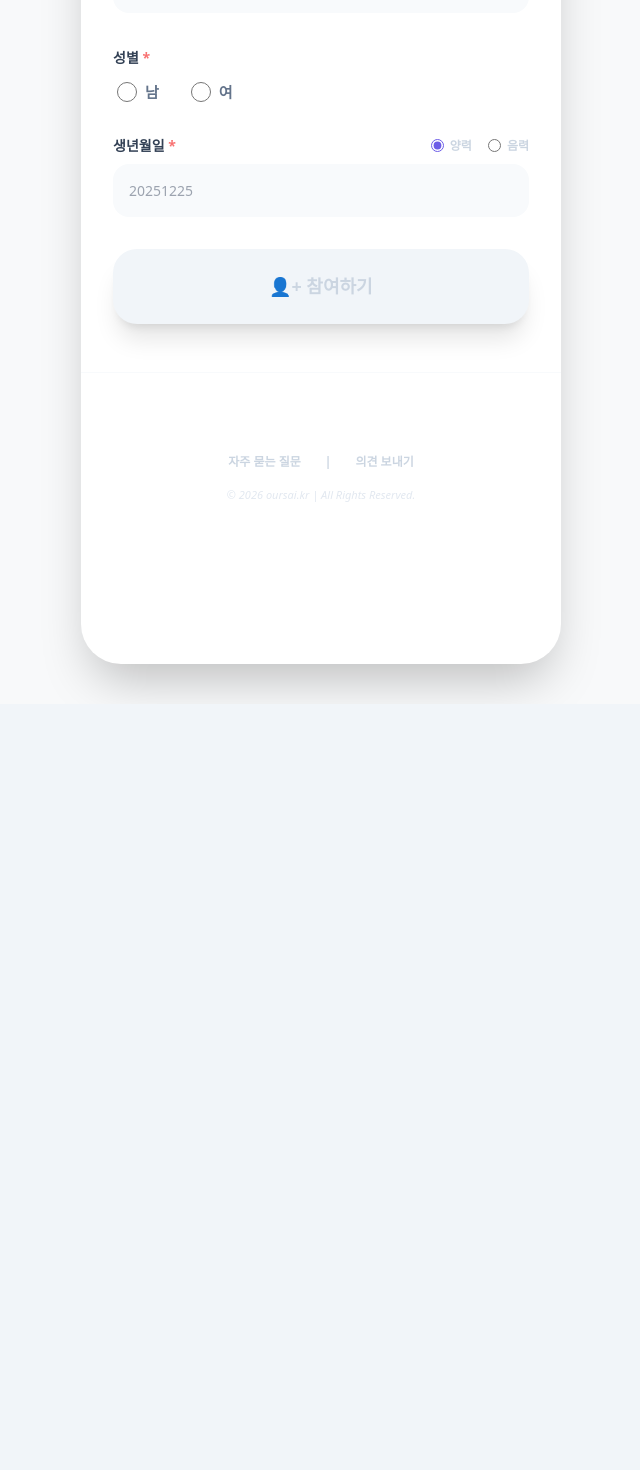
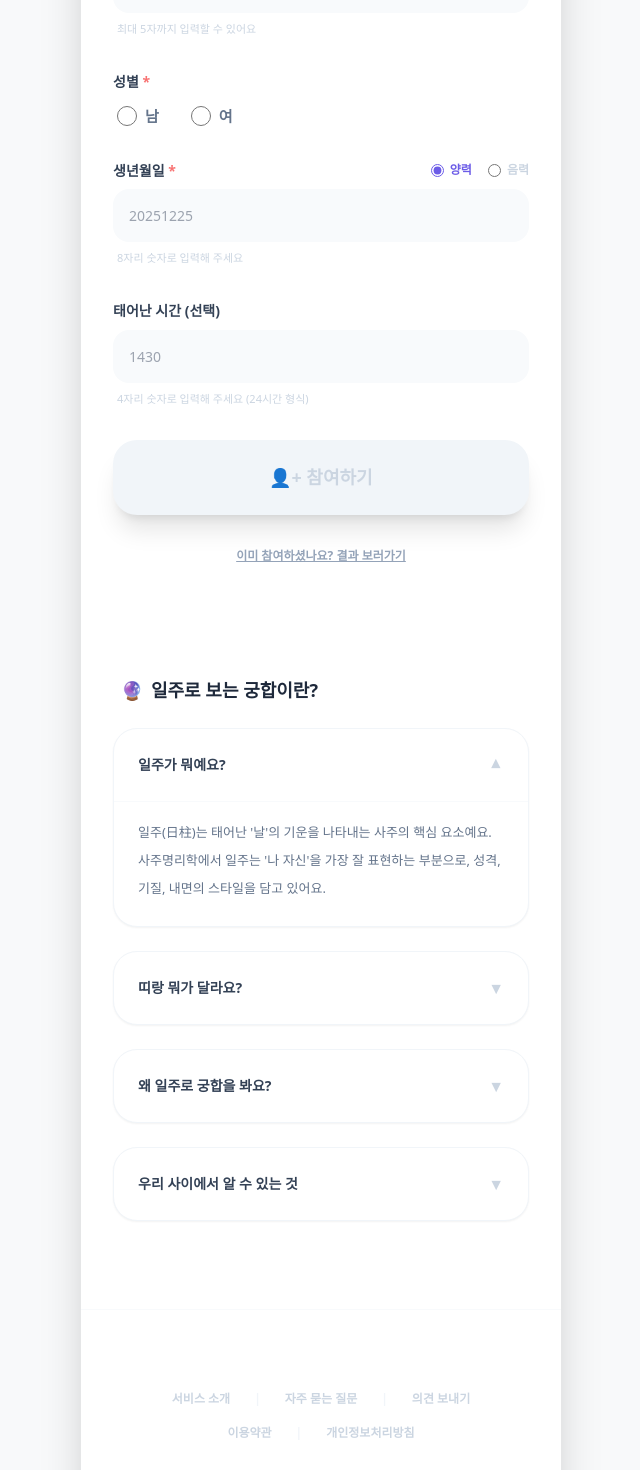
Before and after one commit to PLANB-John/oursai-web, a Next.js app: page /join in a window 1280 px wide. Shown: the part 340-1810 px from the top of the page, without its empty margins (319-959 px from the left). Before the commit the page ends 1044 px from the top, so only its background shows below. Built offline with nearby package versions, Linux system fonts and the light colour scheme.

Commit message:
Update join.js

```diff
--- a/pages/join.js
+++ b/pages/join.js
@@ -5,14 +5,16 @@ import { useRouter } from 'next/router';
 
 export default function JoinGroup() {
   const router = useRouter();
+  const [openAccordion, setOpenAccordion] = useState(0);
   const [formData, setFormData] = useState({
     userName: '',
     gender: '',
     calendar: '양력',
     birthDate: '',
-    birthTime: ''
+    birthTime: '' // 1. 태어난 시간 상태 추가
   });
 
+  // 필수 입력값 확인 (이름, 성별, 생년월일 8자)
   const isIljuVisible = formData.userName.trim().length > 0 &&
                         formData.gender !== '' &&
                         formData.birthDate.length === 8;
@@ -33,9 +35,13 @@ export default function JoinGroup() {
 
   return (
     <div className="min-h-screen bg-[#f8f9fa] flex justify-center items-start sm:py-10 font-sans text-slate-800">
-      <Head><title>모임 참여하기 | 우리 사이</title></Head>
+      <Head>
+        <title>모임 참여하기 | 우리 사이 (oursai.kr)</title>
+      </Head>
+
       <div className="w-full max-w-[480px] min-h-screen bg-white shadow-2xl flex flex-col relative overflow-hidden sm:rounded-[40px] pb-20">
 
+        {/* 상단 네비게이션 */}
         <div className="px-6 py-6 border-b border-slate-50 flex items-center">
           <button onClick={() => router.back()} className="text-[13px] text-slate-400 font-bold flex items-center gap-1">
             ‹ 모임으로 돌아가기
@@ -49,33 +55,94 @@ export default function JoinGroup() {
           </div>
 
           <section className="space-y-8 px-2">
+            {/* 이름 입력 */}
             <div className="space-y-2">
               <label className="text-[14px] font-black text-slate-700">이름 <span className="text-red-400">*</span></label>
-              <input type="text" placeholder="이름을 입력해 주세요" maxLength={5} className="w-full p-4 bg-slate-50 rounded-2xl text-[14px] focus:outline-none focus:ring-2 focus:ring-purple-100" onChange={(e) => setFormData({...formData, userName: e.target.value})} />
+              <input
+                type="text"
+                placeholder="이름을 입력해 주세요"
+                maxLength={5}
+                className="w-full p-4 bg-slate-50 rounded-2xl text-[14px] focus:outline-none focus:ring-2 focus:ring-purple-100"
+                onChange={(e) => setFormData({...formData, userName: e.target.value})}
+              />
+              <p className="text-[11px] text-slate-300 font-medium ml-1">최대 5자까지 입력할 수 있어요</p>
             </div>
 
+            {/* 성별 선택 */}
             <div className="space-y-3">
               <label className="text-[14px] font-black text-slate-700">성별 <span className="text-red-400">*</span></label>
               <div className="flex gap-8 ml-1">
                 {['남', '여'].map((g) => (
                   <label key={g} className="flex items-center gap-2 cursor-pointer group">
-                    <input type="radio" name="gender" onChange={() => setFormData({...formData, gender: g})} className="w-5 h-5 accent-[#6c5ce7]" />
+                    <input
+                      type="radio"
+                      name="gender"
+                      onChange={() => setFormData({...formData, gender: g})}
+                      className="w-5 h-5 accent-[#6c5ce7]"
+                    />
                     <span className="text-[15px] font-bold text-slate-500 group-hover:text-purple-400">{g}</span>
                   </label>
                 ))}
               </div>
             </div>
 
+            {/* 생년월일 + 양력/음력 */}
             <div className="space-y-2">
               <div className="flex justify-between items-center">
                 <label className="text-[14px] font-black text-slate-700">생년월일 <span className="text-red-400">*</span></label>
-                <div className="flex gap-4 text-[12px] font-bold text-slate-300">
-                  <label className="flex items-center gap-1.5 cursor-pointer"><input type="radio" name="cal" defaultChecked className="accent-[#6c5ce7]" /> 양력</label>
-                  <label className="flex items-center gap-1.5 cursor-pointer"><input type="radio" name="cal" /> 음력</label>
+                <div className="flex gap-4 text-[12px] font-bold">
+                  {['양력', '음력'].map((type) => (
+                    <label key={type} className={`flex items-center gap-1.5 cursor-pointer transition-colors ${formData.calendar === type ? 'text-[#6c5ce7]' : 'text-slate-300'}`}>
+                      <input
+                        type="radio"
+                        name="calendar"
+                        checked={formData.calendar === type}
+                        onChange={() => setFormData({...formData, calendar: type})}
+                        className="accent-[#6c5ce7]"
+                      />
+                      {type}
+                    </label>
+                  ))}
                 </div>
               </div>
-              <input type="text" placeholder="20251225" maxLength={8} className="w-full p-4 bg-slate-50 rounded-2xl text-[14px] focus:outline-none focus:ring-2 focus:ring-purple-100" onChange={(e) => setFormData({...formData, birthDate: e.target.value})} />
+              <input
+                type="text"
+                placeholder="20251225"
+                maxLength={8}
+                className="w-full p-4 bg-slate-50 rounded-2xl text-[14px] focus:outline-none focus:ring-2 focus:ring-purple-100"
+                onChange={(e) => setFormData({...formData, birthDate: e.target.value})}
+              />
+              <p className="text-[11px] text-slate-300 font-medium ml-1">8자리 숫자로 입력해 주세요</p>
             </div>
+
+            {/* --- 수정사항 1: 태어난 시간 입력란 추가 (모임 생성 페이지와 동일) --- */}
+            <div className="space-y-2">
+              <label className="text-[14px] font-black text-slate-700">태어난 시간 (선택)</label>
+              <input
+                type="text"
+                placeholder="1430"
+                maxLength={4}
+                className="w-full p-4 bg-slate-50 rounded-2xl text-[14px] focus:outline-none focus:ring-2 focus:ring-purple-100"
+                onChange={(e) => setFormData({...formData, birthTime: e.target.value})}
+              />
+              <p className="text-[11px] text-slate-300 font-medium ml-1">4자리 숫자로 입력해 주세요 (24시간 형식)</p>
+            </div>
+
+            {/* 당신의 일주 카드 */}
+            <AnimatePresence>
+              {isIljuVisible && (
+                <motion.div
+                  initial={{ opacity: 0, scale: 0.95 }}
+                  animate={{ opacity: 1, scale: 1 }}
+                  className="bg-slate-50 rounded-[32px] p-8 border border-slate-100 text-center space-y-4 shadow-inner"
+                >
+                  <p className="text-[13px] font-bold text-slate-400">당신의 일주 ❔</p>
+                  <div className="text-[48px] mb-2">🐹</div>
+                  <p className="text-[20px] font-black text-slate-800">병인 - 🔥 🌲</p>
+                  <p className="text-[11px] text-[#6c5ce7] font-bold">💡 띠와 달라요! 일주는 태어난 '날'의 기운이에요</p>
+                </motion.div>
+              )}
+            </AnimatePresence>
 
             <button
               onClick={handleJoin}
@@ -84,13 +151,65 @@ export default function JoinGroup() {
             >
               👤+ 참여하기
             </button>
+
+            <p onClick={() => router.push('/group')} className="text-center text-[12px] text-slate-400 font-bold cursor-pointer hover:text-slate-600 underline pb-10">
+              이미 참여하셨나요? 결과 보러가기
+            </p>
+
+            {/* --- 수정사항 2: 하단 상세 아코디언 가이드 (4가지 복구) --- */}
+            <div className="pt-10 space-y-6">
+              <h2 className="text-[18px] font-black text-slate-800 flex items-center gap-2 px-2">
+                <span className="text-[#6c5ce7]">🔮</span> 일주로 보는 궁합이란?
+              </h2>
+              {[
+                {
+                  q: "일주가 뭐예요?",
+                  a: "일주(日柱)는 태어난 '날'의 기운을 나타내는 사주의 핵심 요소예요. 사주명리학에서 일주는 '나 자신'을 가장 잘 표현하는 부분으로, 성격, 기질, 내면의 스타일을 담고 있어요."
+                },
+                {
+                  q: "띠랑 뭐가 달라요?",
+                  a: "띠는 태어난 해(년)를 기준으로 하지만, 일주는 태어난 날을 기준으로 합니다. 띠가 사회적인 겉모습이라면, 일주는 나 자신의 본질적인 기운과 속마음을 보기에 더 적합합니다."
+                },
+                {
+                  q: "왜 일주로 궁합을 봐요?",
+                  a: "일주는 개인의 기질과 내면 에너지를 가장 정확하게 담고 있어, 서로 다른 두 사람이 만났을 때 생기는 화학 반응을 깊이 있게 분석할 수 있습니다. [cite: 2026-02-16]"
+                },
+                {
+                  q: "우리 사이에서 알 수 있는 것",
+                  a: "멤버 간의 1:1 케미 등급과 관계의 특징, 그리고 전체 모임의 조화도를 시각적인 네트워크 그래프로 확인할 수 있습니다. [cite: 2026-02-16]"
+                }
+              ].map((item, idx) => (
+                <div key={idx} className="bg-white rounded-3xl border border-slate-100 overflow-hidden shadow-sm">
+                  <button onClick={() => setOpenAccordion(openAccordion === idx ? null : idx)} className="w-full p-6 flex justify-between items-center text-left">
+                    <span className="text-[14px] font-bold text-slate-700">{item.q}</span>
+                    <span className={`text-slate-300 transition-transform ${openAccordion === idx ? 'rotate-180' : ''}`}>▼</span>
+                  </button>
+                  <AnimatePresence>
+                    {openAccordion === idx && (
+                      <motion.div initial={{ height: 0, opacity: 0 }} animate={{ height: 'auto', opacity: 1 }} exit={{ height: 0, opacity: 0 }} className="px-6 pb-6 text-[13px] text-slate-500 leading-7 border-t border-slate-50 pt-4">
+                        {item.a}
+                      </motion.div>
+                    )}
+                  </AnimatePresence>
+                </div>
+              ))}
+            </div>
           </section>
         </main>
 
-        {/* 공통 푸터 */}
-        <footer className="px-8 py-20 bg-white text-center border-t border-slate-50">
+        {/* --- 수정사항 3: 하단 표준 푸터 구성 (5종 링크) --- */}
+        <footer className="px-8 py-20 bg-white text-center border-t border-slate-50 mt-10">
           <div className="flex justify-center gap-6 text-[12px] text-slate-300 font-bold mb-4">
-            <a href="/faq">자주 묻는 질문</a><span>|</span><a href="/feedback">의견 보내기</a>
+            <a href="/intro" className="hover:text-purple-400">서비스 소개</a>
+            <span className="text-slate-100">|</span>
+            <a href="/faq" className="hover:text-purple-400">자주 묻는 질문</a>
+            <span className="text-slate-100">|</span>
+            <a href="/feedback" className="hover:text-purple-400">의견 보내기</a>
+          </div>
+          <div className="flex justify-center gap-6 text-[12px] text-slate-300 font-bold mb-8">
+            <a href="/terms" className="hover:text-purple-400">이용약관</a>
+            <span className="text-slate-100">|</span>
+            <a href="/privacy" className="hover:text-purple-400">개인정보처리방침</a>
           </div>
           <p className="text-[11px] text-slate-200 font-medium italic">© 2026 oursai.kr | All Rights Reserved.</p>
         </footer>
```
